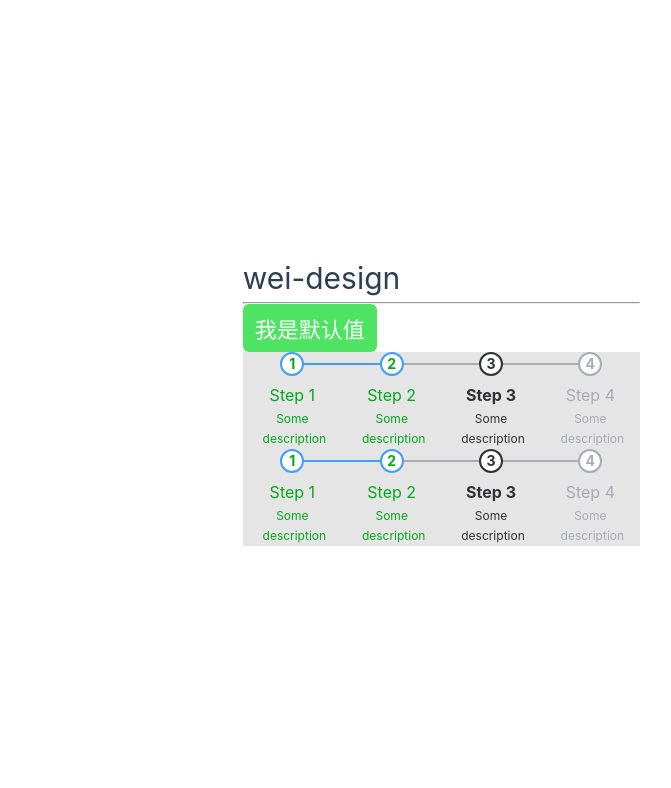
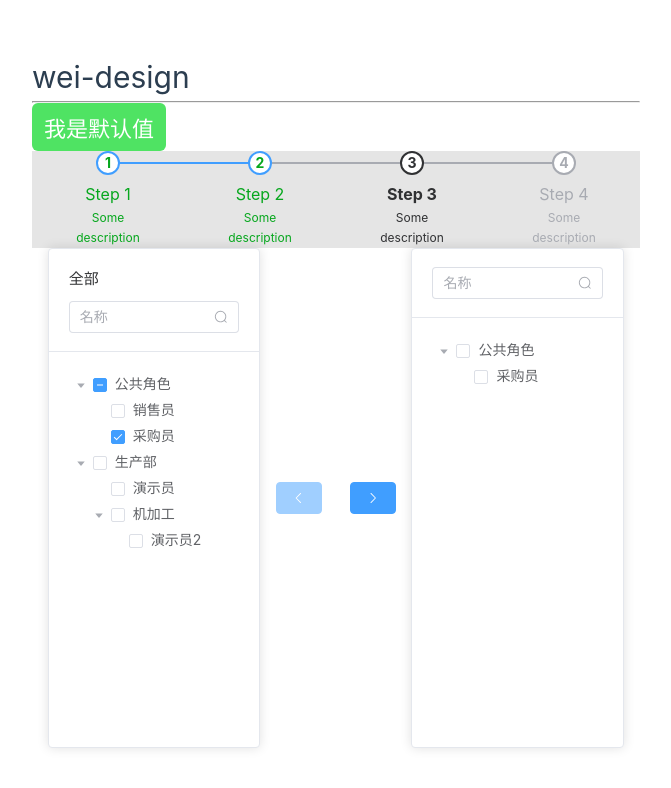
Before and after one commit to guoqin721/bussines-Components-vue, a Vue app: page /about in a window 1280 px wide. Shown: the top 788 px of the page, without its empty margins (0-671 px from the left). Built offline with nearby package versions, Linux system fonts and the light colour scheme.

Commit message:
fix: 恢复treetransfer代码

```diff
--- a/packages/tree-transfer/src/tree-transfer.vue
+++ b/packages/tree-transfer/src/tree-transfer.vue
@@ -1,32 +1,215 @@
 <template>
-  <div class="steps-wrap">
-    <el-steps :active="2" align-center>
-      <el-step title="Step 1" description="Some description" />
-      <el-step title="Step 2" description="Some description" />
-      <el-step title="Step 3" description="Some description" />
-      <el-step title="Step 4" description="Some description" />
-    </el-steps>
+  <div class="card-list">
+      <!-- 左侧全部 -->
+      <el-card class="box-card">
+          <template #header>
+              <div class="card-header">
+                  <div class="header-title">全部</div>
+                  <el-input v-model="states.allSearchValue" placeholder="名称">
+                      <template #suffix>
+                        <el-icon @click="searchUser('left')">
+                            <Search />
+                        </el-icon>
+                      </template>
+                  </el-input>
+              </div>
+          </template>
+          <div>
+              <el-tree ref="treeLeftRef" :data="states.treeData" default-expand-all show-checkbox
+                  :props="states.treeProps" node-key="id" :filter-node-method="filterNode"
+                  :default-checked-keys="states.defaultChecked" @check="selectedList('left')"/>
+          </div>
+      </el-card>
+      <el-button type="primary"  @click="handleCancelCheck" :disabled="!states.hasSelectionSonRightList.length">
+        <el-icon><ArrowLeft /></el-icon>
+      </el-button>
+      <el-button type="primary" @click="handleCheckChange" :disabled="!states.hasSelectionSonLeftList.length">
+        <el-icon><ArrowRight /></el-icon>
+      </el-button>
+      <!-- 右侧已选择的 -->
+      <el-card class="box-card">
+          <template #header>
+              <div class="card-header">
+                  <el-input v-model="states.hasSearchValue" placeholder="名称">
+                      <template #suffix>
+                        <el-icon @click="searchUser('right')">
+                            <Search />
+                        </el-icon>
+                      </template>
+                  </el-input>
+              </div>
+          </template>
+          <div>
+              <el-tree ref="treeRightRef" :data="states.hasSelectionList" default-expand-all  show-checkbox :props="states.treeProps"
+                  node-key="id" :expand-on-click-node="false" :filter-node-method="filterNode"
+                  @check="selectedList('right')"
+                >
+                  <template #default="{ node }">
+                      <div class="custom-node">
+                          <span>{{ node.label }}</span>
+                      </div>
+                  </template>
+              </el-tree>
+          </div>
+      </el-card>
   </div>
 </template>
-<script lang="ts" setup>
-import {onMounted} from 'vue'
-// import { getTestData } from '../../http/test'
-import '../../../src/assets/index.css'
-import './index.scss'
+
+<script setup lang="ts">
+import { ref, defineExpose, reactive, nextTick, defineComponent } from 'vue'
+import { Search, Delete, ArrowLeft, ArrowRight } from '@element-plus/icons-vue'
+//叉号图标
+import { formatTree } from './arrayTotree'
+
+//左侧树的标识
+const treeLeftRef = ref(null)
+//右侧树的标识
+const treeRightRef = ref(null)
+
+const states = reactive({
+  // 树配置
+  treeProps: {
+      label: 'name',
+      children: 'children',
+  },
+  // 全部搜索 左侧搜索
+  allSearchValue: undefined,
+  // 已选搜索 右侧搜索
+  hasSearchValue: undefined,
+  // 已经勾选的数据，包括父节点和子节点 用于显示右侧树
+  hasSelectionList: [],
+  // 左边树已经勾选的数据，只保存子节点 用于控制向右箭头的禁用状态
+  hasSelectionSonLeftList: [],
+  // 右边树已经勾选的数据，只保存子节点 用于控制向左箭头的禁用状态
+  hasSelectionSonRightList: [],
+  // 不同分支树的节点-暂时还没有用到
+  treeIds: [],
+  // 左侧树的数据
+  treeData: [],
+  // 默认勾选数据
+  defaultChecked: [],
+})
+
+
+//初始化左侧树
+const initTree = (data) => {
+  // 数据转换，转换成树形数据
+  states.treeData = formatTree(data)
+
+  // 默认勾选值
+  states.defaultChecked = ['1-2']
+  nextTick(() => {
+    selectedList('left')
+    // 处理勾选
+    handleCheckChange()
+  })
+}
+// 树勾选处理，获取所有勾选的子集
+const handleCheckChange = () => {
+  //获取选中的节点，包括父节点、子节点、半选中节点
+  let data = treeLeftRef.value.getCheckedNodes(false, true)
+  //为了防止数据里包含子节点数据，这里只取一级数据
+  let data2 = data.map(e => {
+      return {
+          id: e.id,
+          name: e.name,
+          parentId: e.parentId,
+      }
+  })
+  //将组装的数据转成树形数据，再右侧显示
+  states.hasSelectionList = formatTree(data2)
+//   states.rightCount = treeRightRef.value.getCheckedNodes(true, false).length;
+  //  console.log(states.hasSelectionList)
+}
+
+// 取消勾选
+const handleCancelCheck = () => {
+    console.log('states.hasSelectionSonRightList', states.hasSelectionSonRightList)
+    states.hasSelectionSonRightList.forEach(data => {
+        treeLeftRef.value.setChecked(data, false, false)
+    })
+  //重新更新右侧树
+  handleCheckChange()
+}
+//获取勾选的子集数据
+const selectedList = (type: string) => {
+    if (type === 'left') {
+        // 获取勾选的子集数据，不包括父级
+        states.hasSelectionSonLeftList = treeLeftRef.value.getCheckedNodes(true)
+    } else {
+        states.hasSelectionSonRightList = treeRightRef.value.getCheckedNodes(true)
+    }
+}
+// 查询用户
+const searchUser = (type: string) => {
+  if (type == 'left') {
+      // 左侧树查询
+      treeLeftRef.value!.filter(states.allSearchValue)
+  } else {
+      // 右侧树查询
+      treeRightRef.value!.filter(states.hasSearchValue)
+  }
+}
+
+//树节点过滤
+const filterNode = (value: string, data: any) => {
+    console.log('444', value, data)
+  if (!value) return true
+  return data.name.includes(value)
+}
+
+//清除数据
+const clearData = () => {
+  states.hasSelectionList = []
+  states.hasSelectionSonLeftList = []
+  states.hasSelectionSonRightList = []
+  states.allSearchValue = undefined
+  states.hasSearchValue = undefined
+  states.treeIds = []
+  states.treeData = []
+  states.defaultChecked = []
+}
+
+//向外暴露属性和方法
+defineExpose({
+  initTree,
+  clearData,
+})
 const COMPONENT_NAME = 'SzywTreeTransfer'
 defineOptions({
   name: COMPONENT_NAME
 })
-// onMounted(async () => {
-//   const test = await getTestData()
-//   console.log('first', test)
-// })
 </script>
-<style scoped>
-:deep(.is-finish){
-  color: #06a71d!important;
+
+<style lang="scss" scoped>
+.input-with-select .el-input-group__prepend {
+  background-color: var(--el-fill-color-blank);
 }
-.steps-wrap {
-  font-size: 4px;
+.card-list {
+  display: flex;
+  justify-content: space-evenly;
+  width: 100%;
+  align-items: center;
+
+  .box-card {
+      width: 35%;
+      height: 500px;
+
+      .header-title {
+          padding-bottom: 10px;
+      }
+
+      .custom-node {
+          display: flex;
+          justify-content: space-between;
+          width: 100%;
+      }
+  }
+}
+
+.icon-size {
+  width: 18px;
+  height: 18px;
+  cursor: pointer;
 }
 </style>
--- a/src/App.vue
+++ b/src/App.vue
@@ -5,53 +5,53 @@
       <div>
         <SzywProjectList />
         <SzywNodeSteps />
-        <SzywTreeTransfer/>
-        <!-- <SzywTreeTransfer ref="treeTransfer"/> -->
+        <!-- <SzywTreeTransfer/> -->
+        <SzywTreeTransfer ref="treeTransfer"/>
       </div>
     </div>
 </template>
 <script setup lang="ts">
 import {ref, shallowRef, onMounted} from 'vue'
-// const treeTransfer = shallowRef<InstanceType<typeof TreeTransfer>>()
-// // 查询树的数据
-// let data = [
-//     {
-//         id: '1',
-//         name: '公共角色',
-//         parentId: '-1',
-//     },
-//     {
-//         id: '1-1',
-//         name: '销售员',
-//         parentId: '1',
-//     },
-//     {
-//         id: '1-2',
-//         name: '采购员',
-//         parentId: '1',
-//     },
-//     {
-//         id: '2',
-//         name: '生产部',
-//         parentId: '-1',
-//     },
-//     {
-//         id: '2-1',
-//         name: '演示员',
-//         parentId: '2',
-//     },
-//     {
-//         id: '2-2',
-//         name: '机加工',
-//         parentId: '2',
-//     },
-//     {
-//         id: '2-2-1',
-//         name: '演示员2',
-//         parentId: '2-2',
-//     },
-// ]
+const treeTransfer = shallowRef<InstanceType<typeof TreeTransfer>>()
+// 查询树的数据
+let data = [
+    {
+        id: '1',
+        name: '公共角色',
+        parentId: '-1',
+    },
+    {
+        id: '1-1',
+        name: '销售员',
+        parentId: '1',
+    },
+    {
+        id: '1-2',
+        name: '采购员',
+        parentId: '1',
+    },
+    {
+        id: '2',
+        name: '生产部',
+        parentId: '-1',
+    },
+    {
+        id: '2-1',
+        name: '演示员',
+        parentId: '2',
+    },
+    {
+        id: '2-2',
+        name: '机加工',
+        parentId: '2',
+    },
+    {
+        id: '2-2-1',
+        name: '演示员2',
+        parentId: '2-2',
+    },
+]
 onMounted(() => {
-    // treeTransfer.value.initTree(data)
+    treeTransfer.value.initTree(data)
 })
 </script>
```
